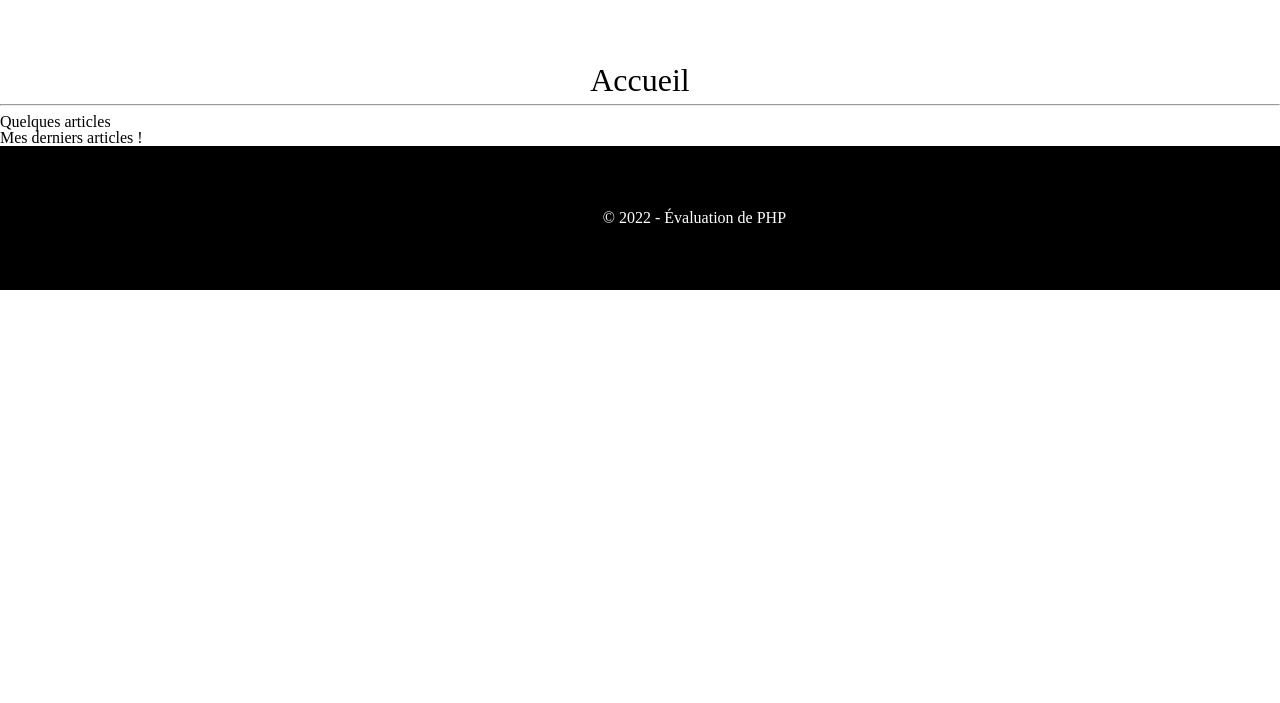
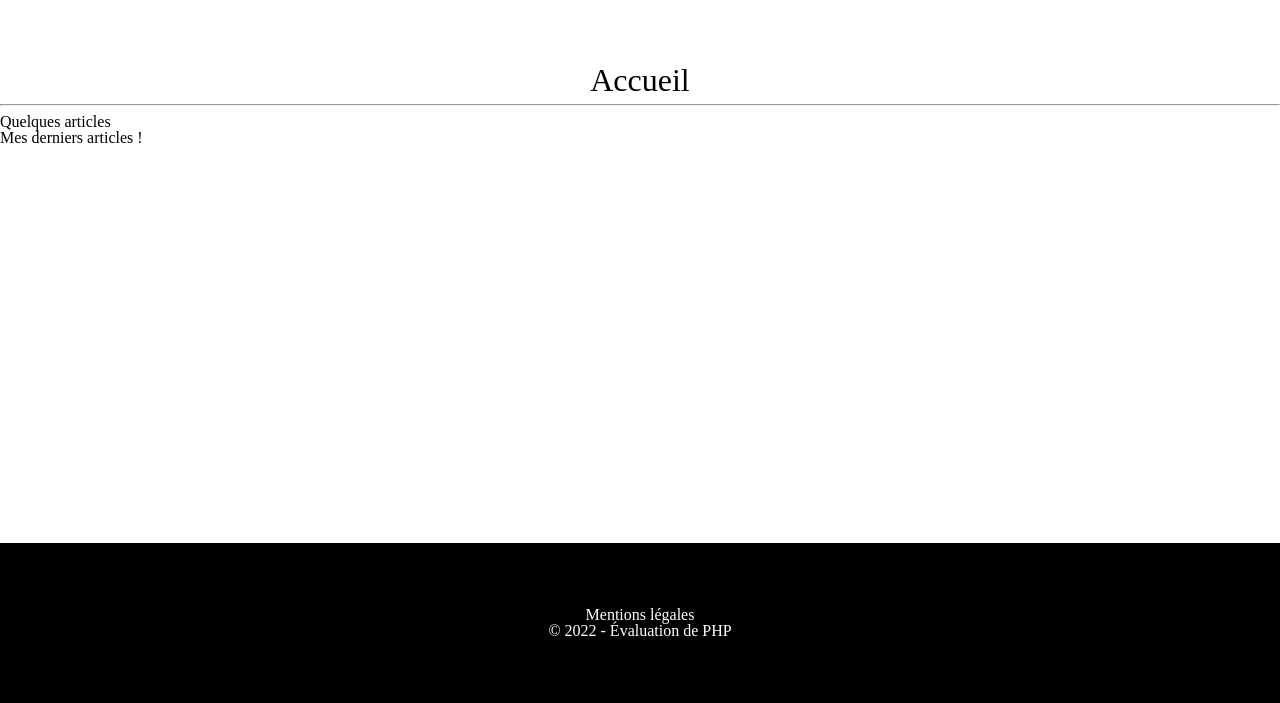
Before and after one commit to rachboudj/evaluation-php, a PHP site: page /evaluation-php-rachid/ in a window 1280 px wide. Shown: the part 97-800 px from the top of the page. Run offline with PHP 8.4, Linux system fonts and the light colour scheme; data that the repository does not hold is empty.

Commit message:
alignement du footer

```diff
--- a/assets/css/footer.css
+++ b/assets/css/footer.css
@@ -1,11 +1,17 @@
 footer {
     display: flex;
+    flex-direction: column;
     justify-content: center;
-    align-items: center;
+    text-align: center;
+    align-self: center;
     width: 100%;
     padding: 4em 0;
     background-color: #000;
     color: #fff;
-    /* position: absolute; */
+    position: absolute;
     bottom: 0;
 }
+
+footer a {
+    color: #fff;
+}
```
